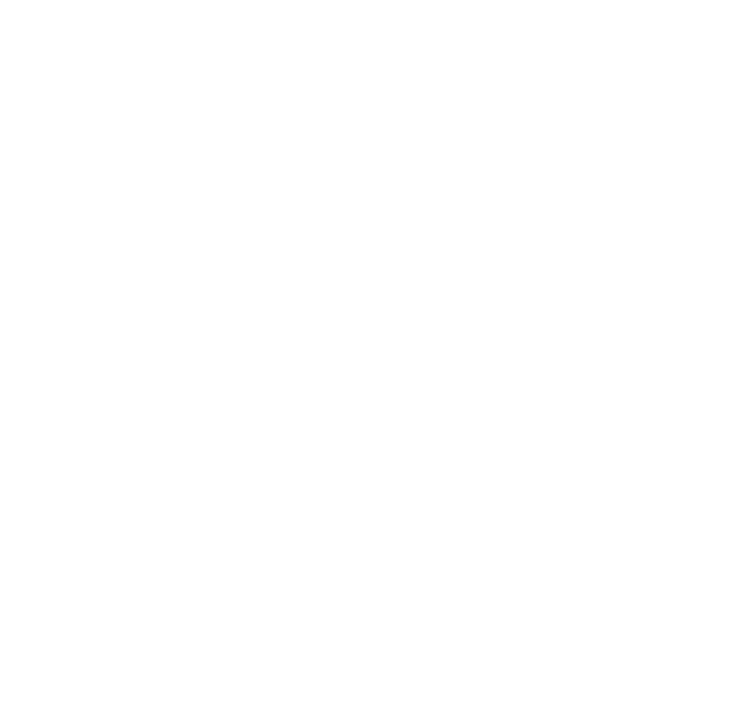
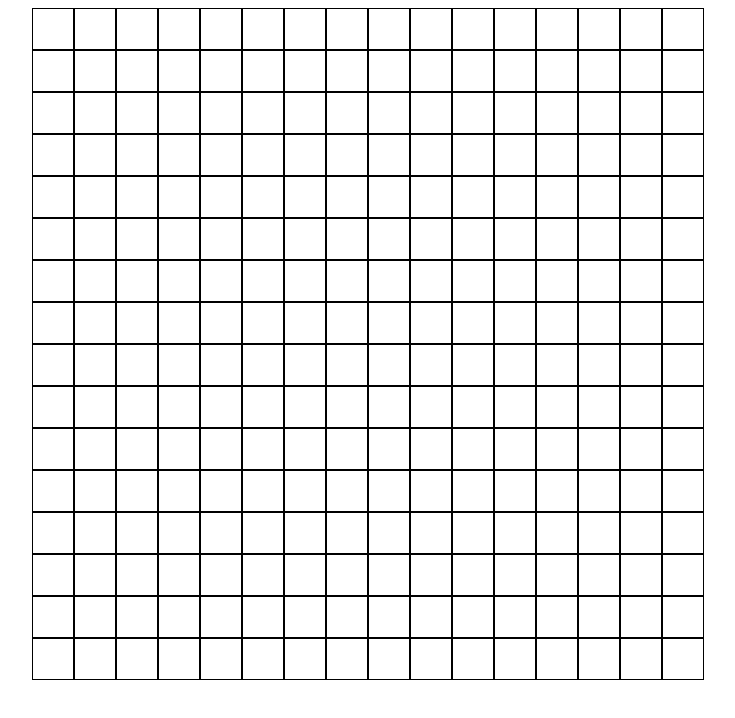
Before and after one commit to grumpper/odin-etch-a-sketch, a plain HTML site: page index.html in a window 1280 px wide. Shown: the whole page, without its empty margins (272-1007 px from the left). Drawn offline with Linux system fonts and the light colour scheme.

Commit message:
add auto-resizable grid

```diff
--- a/index.html
+++ b/index.html
@@ -4,9 +4,10 @@
         <link rel="stylesheet" href="style.css">
         <script src="script.js" defer></script>
         <meta charset="UTF-8">
+        <meta name="viewport" content="width=device-width, initial-scale=1.0">
         <title>Etch-a-Sketch</title>
     </head>
     <body>
-
+        <div id="container"></div>
     </body>
 </html>
--- a/script.js
+++ b/script.js
@@ -0,0 +1,14 @@
+const gridSize = 16
+const squareSize = "50vw"
+const container = document.querySelector('#container')
+
+for (let i = 0; i < gridSize; i++) {
+    const row = document.createElement('div')
+    row.classList.add("row")
+    for (let j = 0; j < gridSize; j++) {
+        const square = document.createElement('div')
+        square.classList.add("square")
+        row.appendChild(square)
+    }
+    container.appendChild(row)
+}
--- a/style.css
+++ b/style.css
@@ -0,0 +1,17 @@
+#container {
+    display: flex;
+    flex-direction: column;
+    align-items: center;
+}
+
+.row {
+    display: flex;
+    justify-content: center;
+    width: 90svw;
+}
+
+.square {
+    border: 1px solid black;
+    width: 5svh;
+    aspect-ratio: 1 / 1;
+}
```
